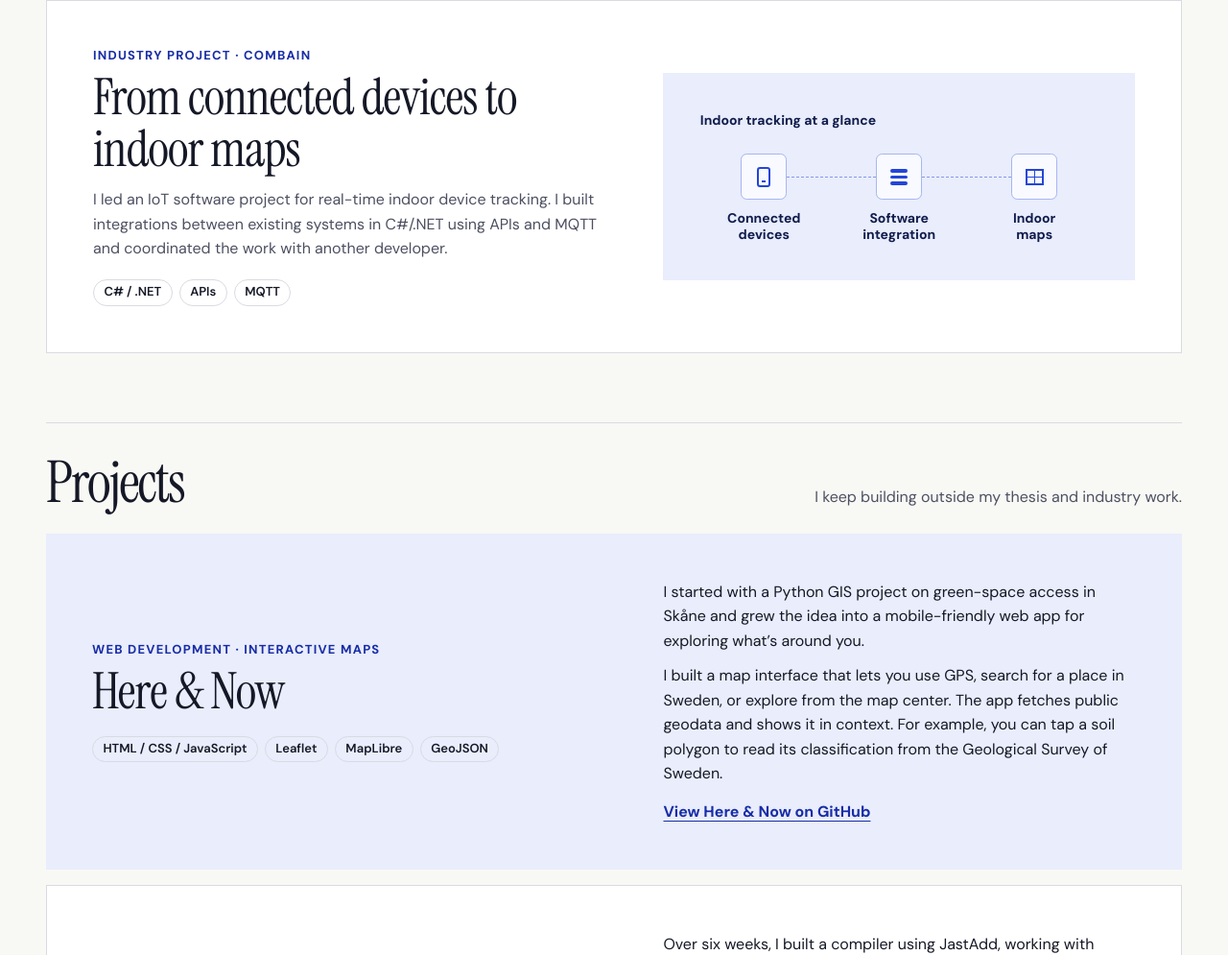
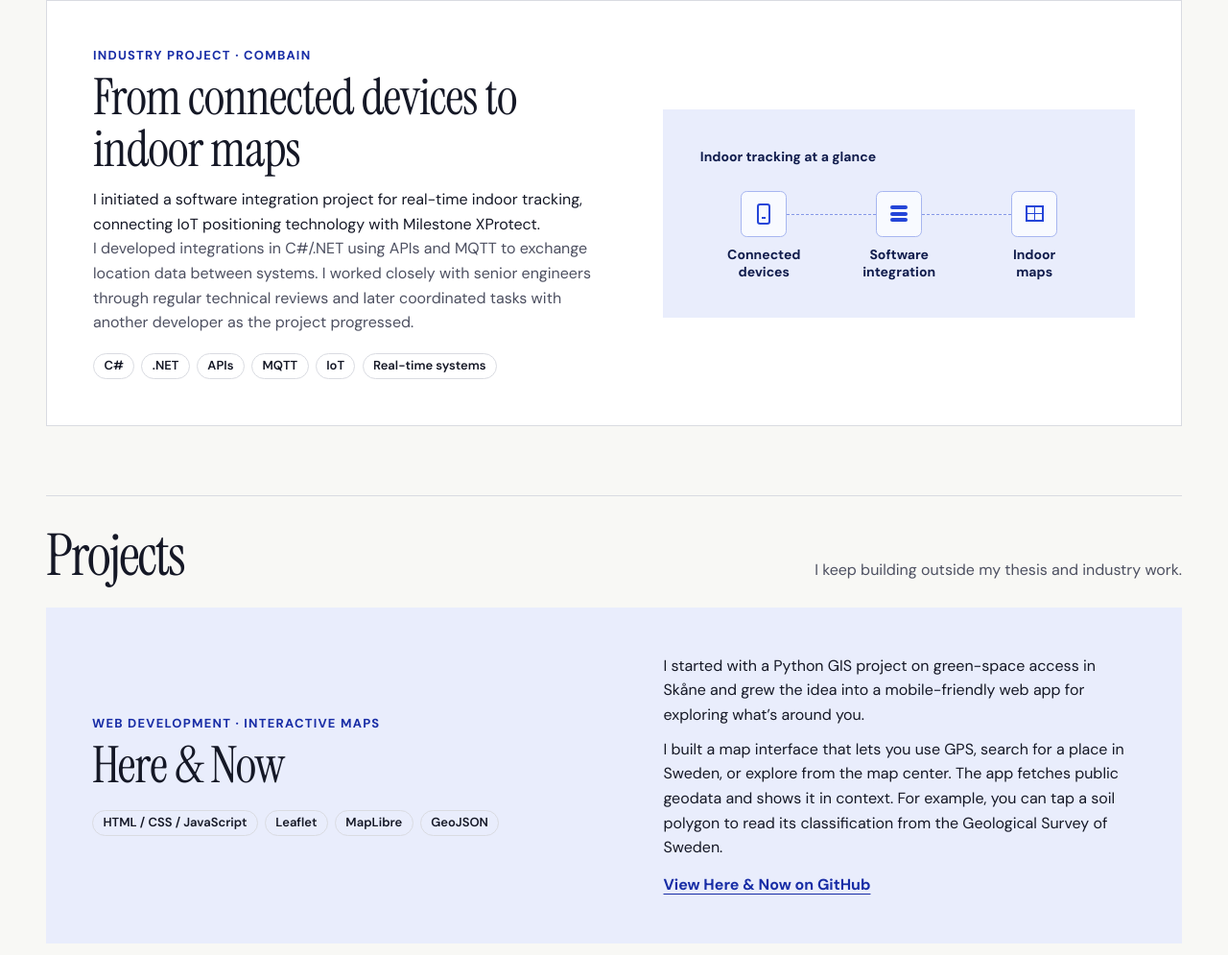
Before and after one commit to Joar-Rinaldo-Roos/Portfolio, a plain HTML site: page index.html in a window 1280 px wide. Shown: the part 1870-2865 px from the top of the page at 96% size. Drawn offline with Linux system fonts and the light colour scheme.

Commit message:
Refine Combain experience text and technology tags, retain diagram

```diff
--- a/index.html
+++ b/index.html
@@ -126,9 +126,10 @@
         <div class="network-copy">
           <p class="eyebrow">Industry project · Combain</p>
           <h3 id="combain-title">From connected devices to indoor maps</h3>
-          <p>I led an IoT software project for real-time indoor device tracking. I built integrations between existing systems in C#/.NET using APIs and MQTT and coordinated the work with another developer.</p>
+          <p>I initiated a software integration project for real-time indoor tracking, connecting IoT positioning technology with Milestone XProtect.</p>
+          <p>I developed integrations in C#/.NET using APIs and MQTT to exchange location data between systems. I worked closely with senior engineers through regular technical reviews and later coordinated tasks with another developer as the project progressed.</p>
           <ul class="tags" aria-label="Technologies">
-            <li>C# / .NET</li><li>APIs</li><li>MQTT</li>
+            <li>C#</li><li>.NET</li><li>APIs</li><li>MQTT</li><li>IoT</li><li>Real-time systems</li>
           </ul>
         </div>
         <figure class="network-figure">
```
